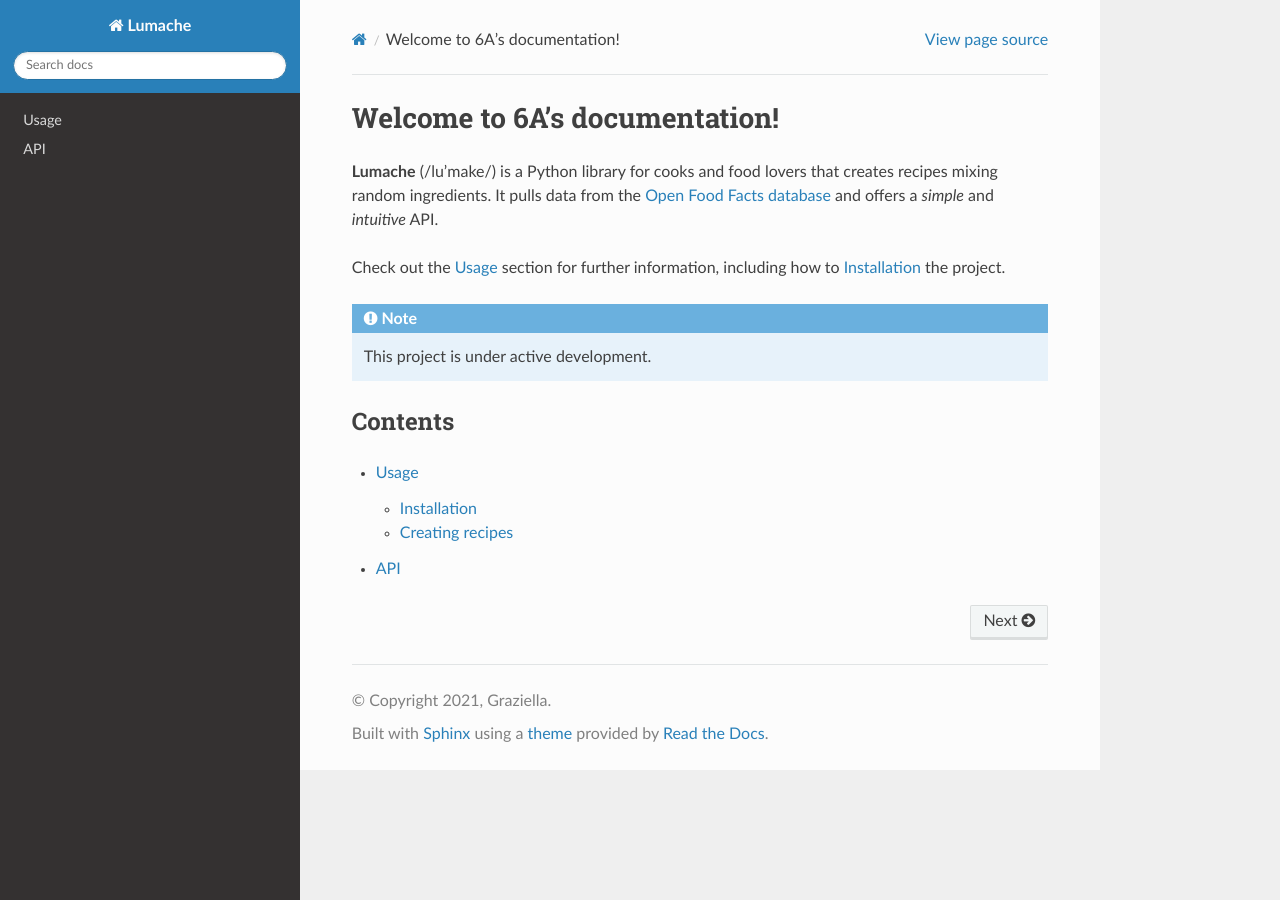
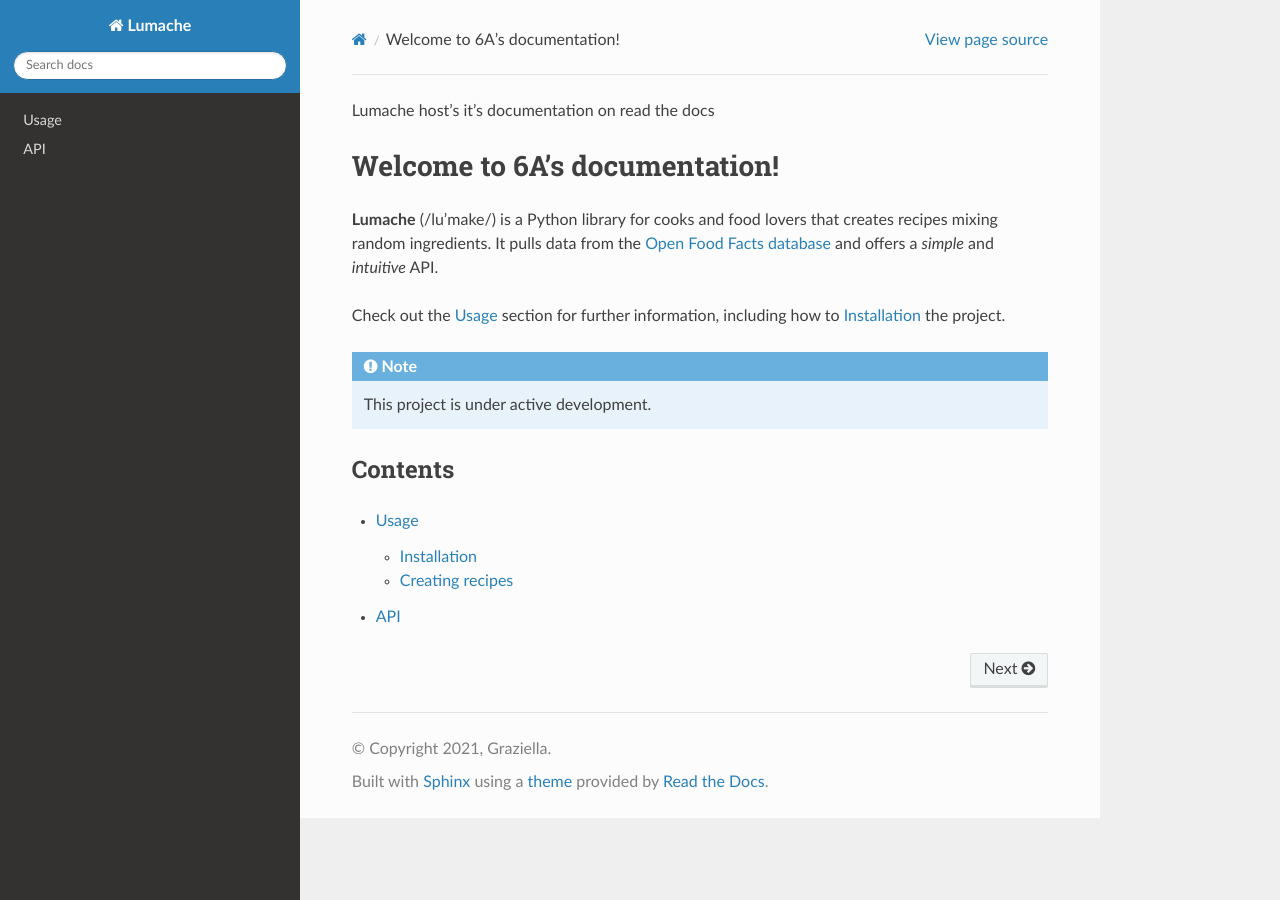
Before and after one commit to gherkins05/6A-Software-Coursework, a Sphinx documentation site: the page built from docs/source/index.rst, in a window 1280 px wide. Built offline with Sphinx 7.4.7 and the Read the Docs theme 3.1.0, drawn with Linux system fonts in a browser that asks for light colours.

Commit message:
Update index.rst

```diff
--- a/docs/source/index.rst
+++ b/docs/source/index.rst
@@ -1,3 +1,5 @@
+Lumache host's it's documentation on read the docs
+
 Welcome to 6A's documentation!
 ===================================
 
```
